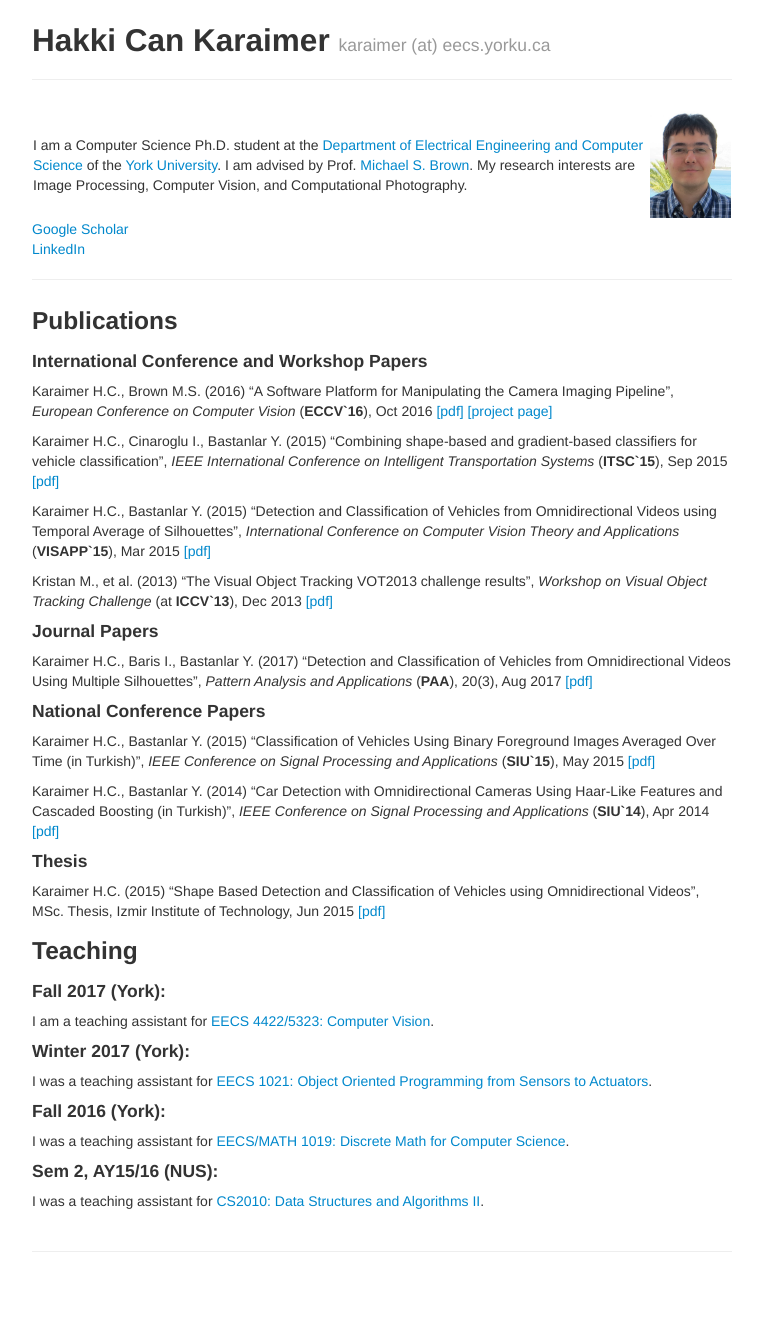
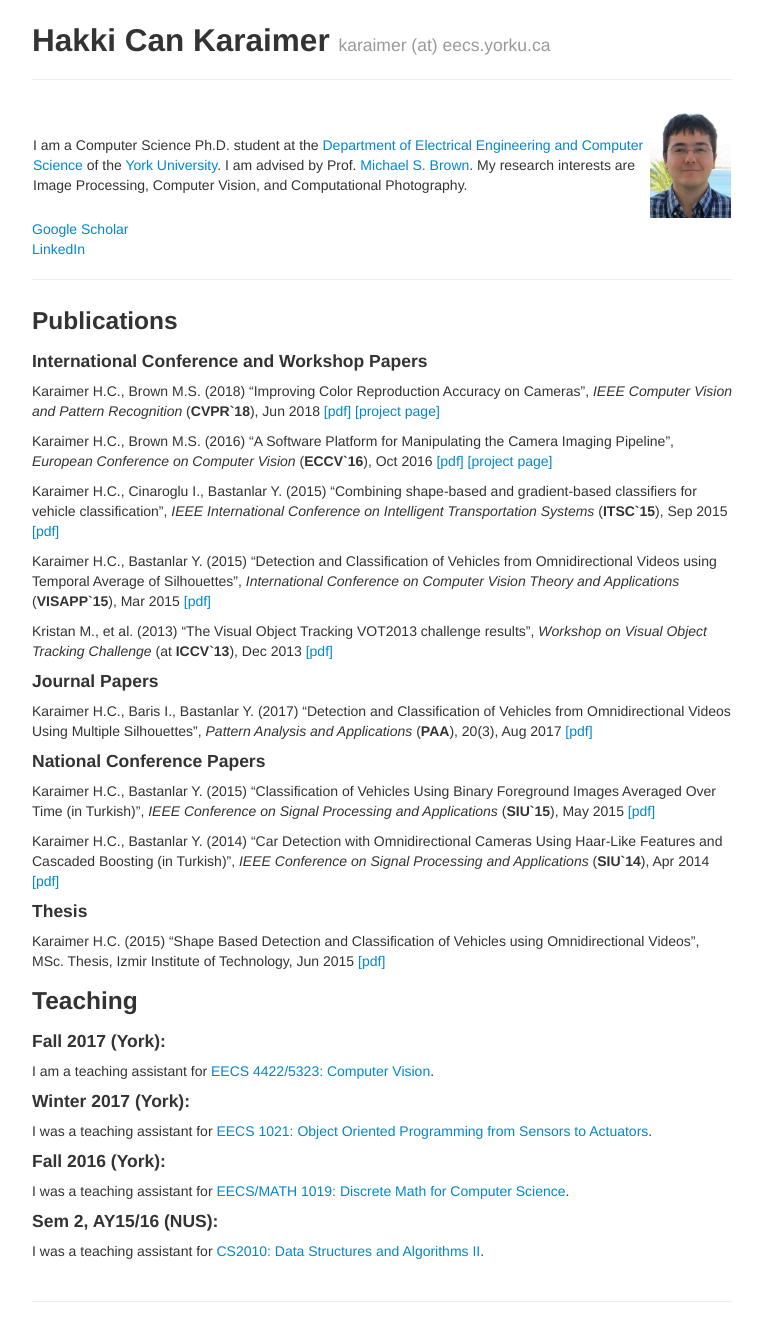
Before and after one commit to karaimer/karaimer.github.io, a Jekyll site: the page built from index.md, in a window 1280 px wide. Shown: the whole page, without its empty margins (258-1021 px from the left). Built offline with Jekyll 4.4.1, drawn with Linux system fonts in a browser that asks for light colours; before the commit the page ends 1283 px from its top, so only the background shows below that.

Commit message:
update webpage

```diff
--- a/index.md
+++ b/index.md
@@ -18,6 +18,8 @@ author: Hakki Can Karaimer
 ### Publications
 
 #### International Conference and Workshop Papers
+
+Karaimer H.C., Brown M.S.  (2018) "Improving Color Reproduction Accuracy on Cameras", *IEEE Computer Vision and Pattern Recognition* (**CVPR`18**),  Jun 2018 [[pdf]](/paper/Karaimer_Brown_CVPR18.pdf) [[project page]](https://karaimer.github.io/camera-color/)
 
 Karaimer H.C., Brown M.S.  (2016) "A Software Platform for Manipulating the Camera Imaging Pipeline", *European Conference on Computer Vision* (**ECCV`16**),  Oct 2016 [[pdf]](/paper/Karaimer_Brown_ECCV16.pdf) [[project page]](https://karaimer.github.io/camera-pipeline)
 
```
Also changed, not shown: 1 other file.
